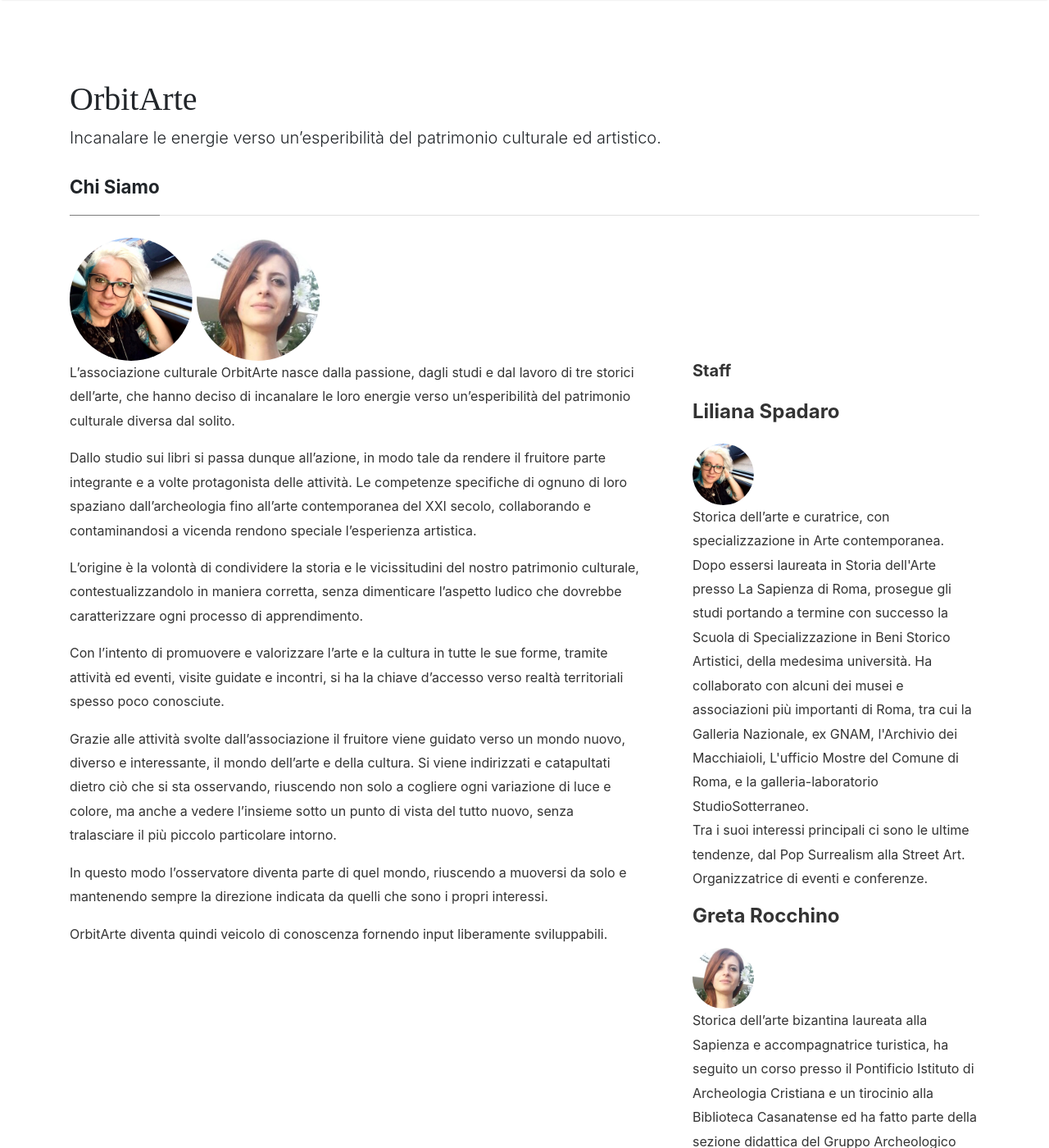
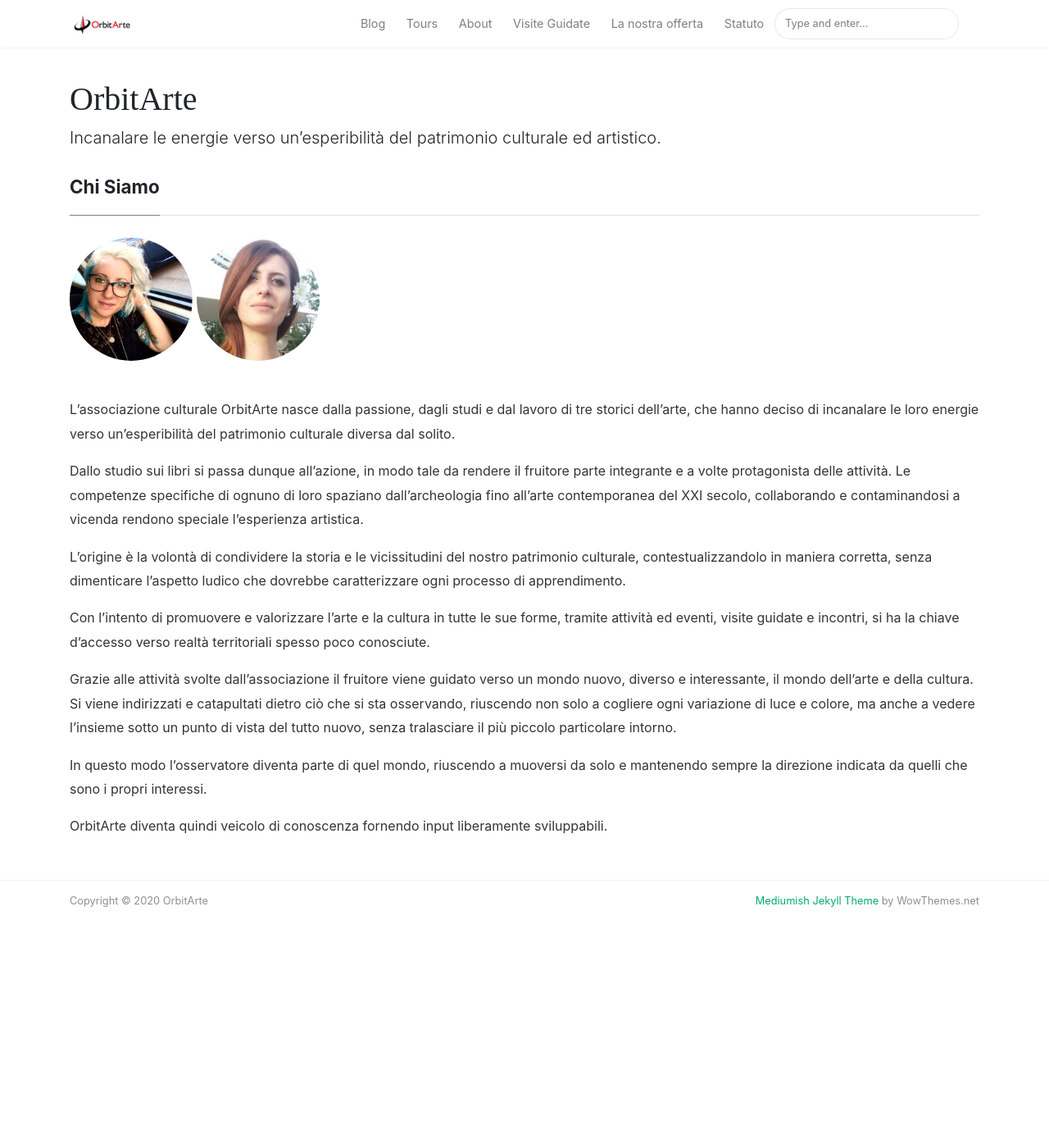
Before and after one commit to orbitarte/orbitarte, a Jekyll site: the page built from _pages/chisiamo.md, in a window 1280 px wide and 1400 px high. Shown: the whole window at 82% size. Built offline with Jekyll 4.4.1, drawn with Linux system fonts in a browser that asks for light colours; nearby versions of some CDN libraries; some of the changed text lies outside the part shown.

Commit message:
Rimossa sidebar

```diff
--- a/_pages/chisiamo.md
+++ b/_pages/chisiamo.md
@@ -13,9 +13,7 @@
     <a href="{{ site.baseurl }}/liliana_spadaro"><img src="assets/images/liliana.png" width="150" height="150" align="center"></a>  <a href="{{ site.baseurl }}/greta_rocchino"><img src="assets/images/greta.png" width="150" height="150" align="center"></a>
 </div>
 
-<div class="row justify-content-between">
-<div class="col-md-8 pr-5">
-
+<br>
 <p>L’associazione culturale OrbitArte nasce dalla passione, dagli studi e dal lavoro di tre storici dell’arte, che hanno deciso di incanalare le loro energie verso un’esperibilità del patrimonio culturale diversa dal solito.</p>
 
 <p>Dallo studio sui libri si passa dunque all’azione, in modo tale da rendere il fruitore parte integrante e a volte protagonista delle attività. Le competenze specifiche di ognuno di loro spaziano dall’archeologia fino all’arte contemporanea del XXI secolo, collaborando e contaminandosi a vicenda rendono speciale l’esperienza artistica.</p>
@@ -29,28 +27,3 @@
 <p>In questo modo l’osservatore diventa parte di quel mondo, riuscendo a muoversi da solo e mantenendo sempre la direzione indicata da quelli che sono i propri interessi.</p>
 
 <p>OrbitArte diventa quindi veicolo di conoscenza fornendo input liberamente sviluppabili.</p>
-
-</div>
-
-<div class="col-md-4">
-<style>
-img {
-  border-radius: 50%;
-}
-</style>
-<div class="sticky-top sticky-top-80">
-<h5>Staff</h5>
-
-<h4>Liliana Spadaro</h4>
-<img src="assets/images/liliana.png" width="75" height="75" align="center">
-<p>Storica dell’arte e curatrice, con specializzazione in Arte contemporanea. Dopo essersi laureata in Storia dell'Arte presso La Sapienza di Roma, prosegue gli studi portando a termine con successo la Scuola di Specializzazione in Beni Storico Artistici, della medesima università. Ha collaborato con alcuni dei musei e associazioni più importanti di Roma, tra cui la Galleria Nazionale, ex GNAM, l'Archivio dei Macchiaioli, L'ufficio Mostre del Comune di Roma, e la galleria-laboratorio StudioSotterraneo.
-<br>
-Tra i suoi interessi principali ci sono le ultime tendenze, dal Pop Surrealism alla Street Art.
-<br>
-Organizzatrice di eventi e conferenze.
-
-<h4>Greta Rocchino</h4>
-<img src="assets/images/greta.png" width="75" height="75" align="center">
-<p>Storica dell’arte bizantina laureata alla Sapienza e accompagnatrice turistica, ha seguito un corso presso il Pontificio Istituto di Archeologia Cristiana e un tirocinio alla Biblioteca Casanatense ed ha fatto parte della sezione didattica del Gruppo Archeologico Romano. Accompagnatore turistico abilitato, attualmente è operatore museale con Aditum Cultura presso il Museo dell’Alto Medioevo all’interno del Museo delle Civiltà.
-<br>
-I suoi interessi vanno dall’archeologia al medioevo, soprattutto del Vicino Oriente.</p>
```
